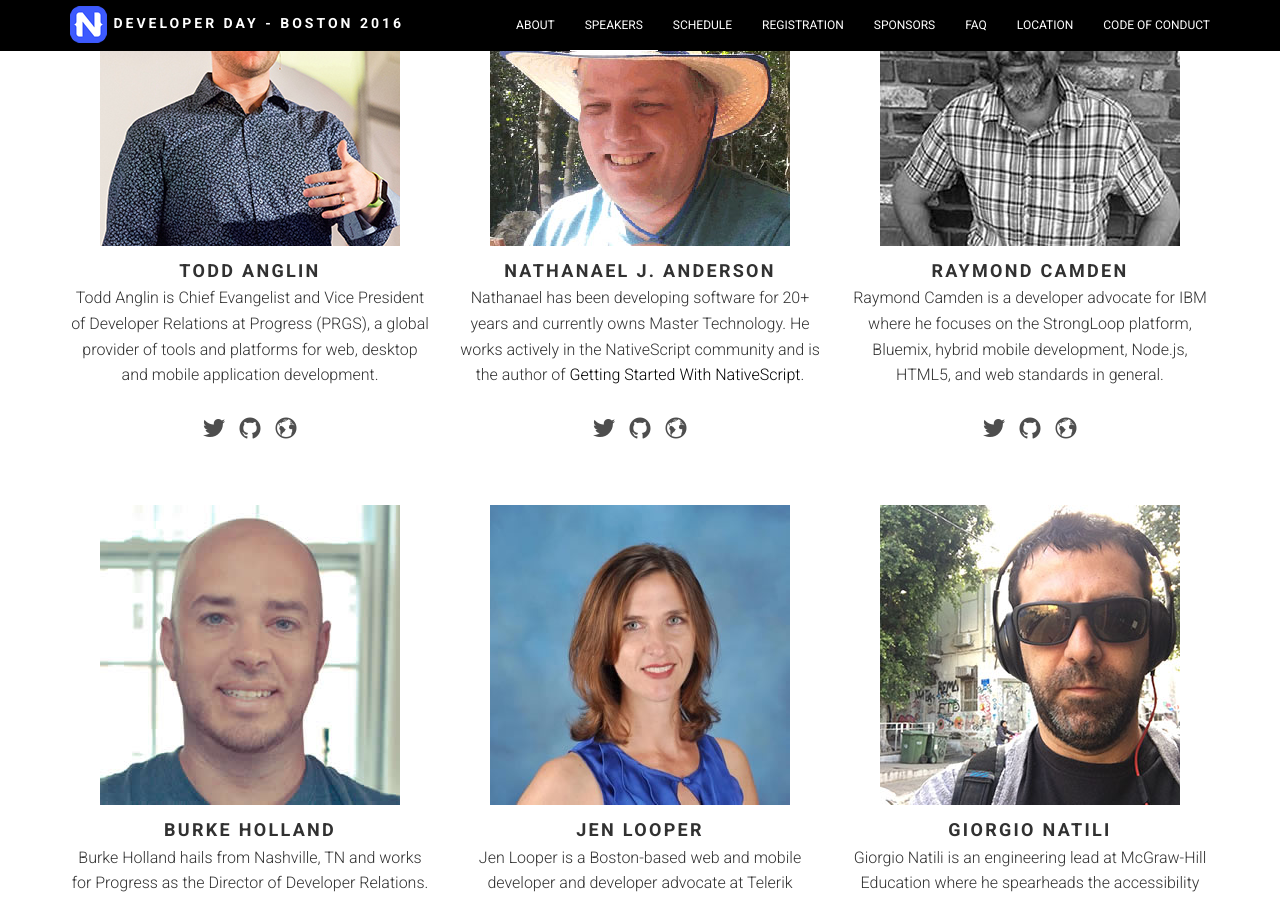
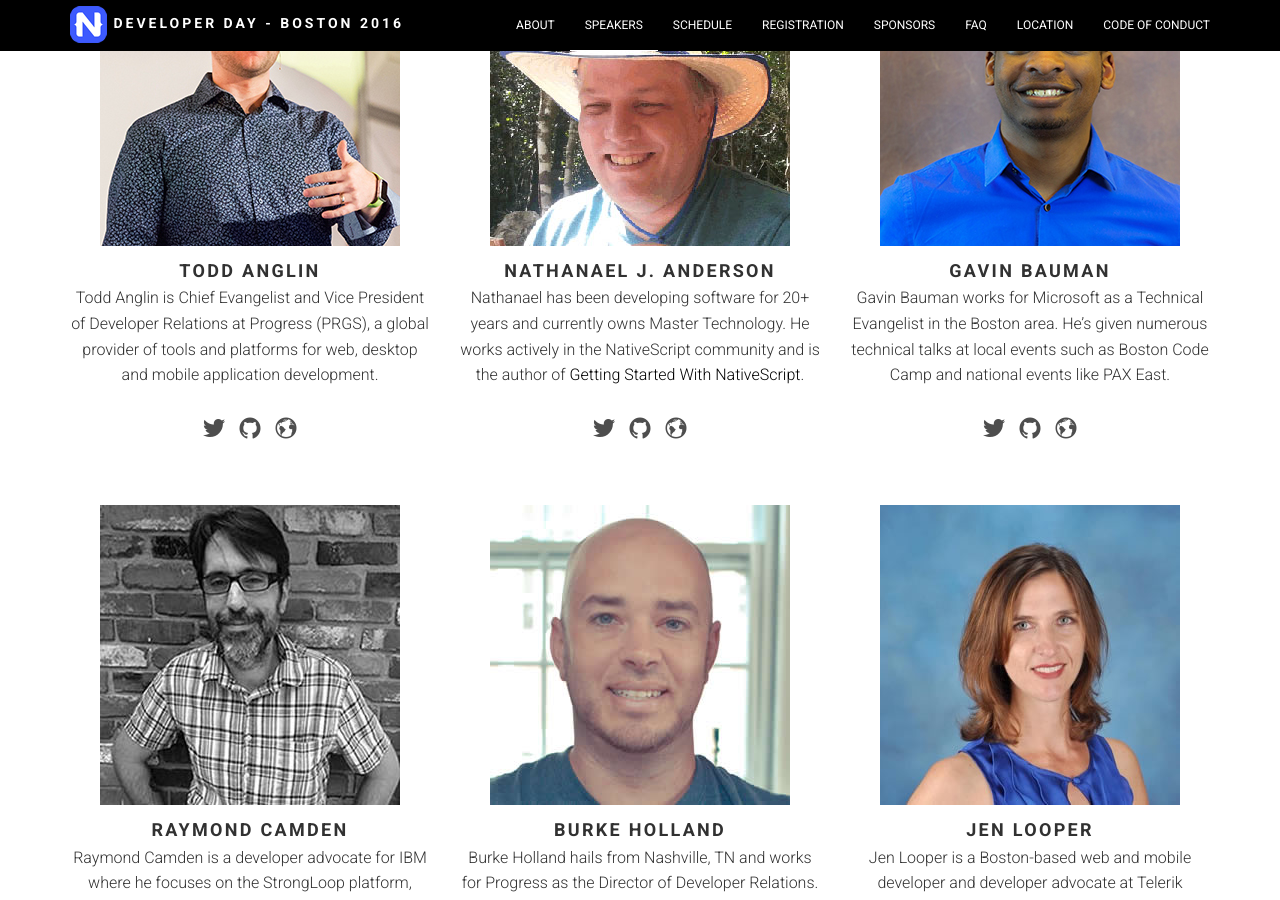
Before and after one commit to NativeScript/nativescript-developer-day, a Jekyll site: the page built from index.html, in a window 1280 px wide and 900 px high, scrolled down 2274 px. Built offline with Jekyll 4.4.1, drawn with Linux system fonts in a browser that asks for light colours; some web fonts are replaced; some of the changed text lies outside the part shown.

Commit message:
New speaker, session and sponsor

```diff
--- a/_data/schedule.yaml
+++ b/_data/schedule.yaml
@@ -35,30 +35,35 @@
             - name: "Burke Holland"
             - name: "Todd Anglin"
     -   title: "The Latest and Greatest in NativeScript"
-        start_time: "10:00am"
+        start_time: "9:45am"
         description: "In this session, TJ and Jen will demo and discuss the latest and greatest features in NativeScript, and how to use them to make your next app more awesome"
         speakers:
             - name: "TJ VanToll"
             - name: "Jen Looper"
+    -   title: "Visual Studio Code: Your New Editor"
+        start_time: "10:15am"
+        description: "Check out the latest and greatest new features rolled into Visual Studio Code, Microsoft’s free and cross-platform editor! Join Microsoft Technical Evangelist Gavin Bauman, as he details the latest and greatest new features in Visual Studio Code. Plan on learning about why VS Code is the best editor for building and debugging modern cloud, web, and mobile applications. Expect demos of  Power-User features, including debugging on-the-fly, intelliSense for your favorfite JS modules, and other editor hacks. He’ll also demonstrate the best new and popular extensions from the marketplace."
+        speakers:
+            - name: "Gavin Bauman"
     -   title: "Morning Break"
-        start_time: "10:30am"
+        start_time: "10:45am"
     -   title: "Why NativeScript Demands You Rethink Your Mobile Application Strategy"
-        start_time: "10:45am"
+        start_time: "11:00am"
         description: "NativeScript provides a radically different value proposition for building mobile apps for startups, enterprises, and any kind of SaaS company already using Angular 2. By removing the performance barrier for more complex mobile apps, NativeScript enables a new cross-channel application strategy that wasn’t available a year ago and is a game changer for many kinds of mobile applications. Join Nick as he shares lessons learned from dozens of mobile projects, including several NativeScript ones, over the last three years."
         speakers:
             - name: "Nick van Weerdenburg"
     -   title: "Angular Universal Tooling"
-        start_time: "11:15am"
+        start_time: "11:30am"
         description: "With great power comes great…complexity? You can do so many new and amazing things with Angular 2 that just aren't feasible with Angular 1, but the tool chain required to get it all working can be daunting. The mental hurdles to overcome can be even worse when you add Angular Universal to the mix and have to consider running your app on multiple platforms (i.e. in the browser, on the web server and on a mobile device). Fortunately, the Angular core team and many Angular 2 libraries (including Angular Universal) have started to place a much bigger emphasis on the CLI and simplifying the tool chain in order to make setup and maintenance much easier. In this talk, Jeff will go over how to set up a new Universal app using all this good stuff and discuss several supporting services that you should be using when you want to run your Angular 2 app in multiple environments."
         speakers:
             - name: "Jeff Whelpley"
     -   title: "Building a &quot;Real&quot; robot app with NativeScript"
-        start_time: "11:45am"
+        start_time: "12:00pm"
         description: "NativeScript is not limited to just building sleek and beautiful apps. Its versatility lets us go beyond the boundaries of a mobile screen and enter the &quot;cyber-brain&quot; of a MiP robot. In this talk you will see how to establish a connection with MiP robot (close cousin to the T-800) and how to create a NativeScript remote controller to move the robot around the stage. To do that we will use the MiP BLE Protocol to communicate with the machine via Bluetooth. We will also look into direct integration with the native iOS and Android SDKs and how to turn them into a cross platform module. You can expect to see a real robot controlled with a NativeScript app. After the session I will share the code with you, so that you could get your own robot to protect your desk at work."
         speakers:
             - name: "Sebastian Witalec"
     -   title: "Lunch"
-        start_time: "12:15pm"
+        start_time: "12:30pm"
     -   title: "Using the Microsoft Graph API to get Office 365 data in your mobile apps"
         start_time: "1:30pm"
         description: "With Microsoft’s advances made in the Office 365 programmability models and the recent release of Azure AD for B2C scenarios, it’s exciting to see how developers can use these new features to create compelling solutions, especially in the world of increasing demand for mobile capabilities. In this talk, Telerik Developer Expert Alex Ziskind will show you how you can build a native mobile application with NativeScript that calls into the newest iteration of Microsoft’s Graph API to fetch and update its data. We will explore Azure AD for authentication, as well as the single Graph API that can be used via a native SDK or via REST."
--- a/_data/speakers.yaml
+++ b/_data/speakers.yaml
@@ -10,6 +10,12 @@
     github: "NathanaelA"
     website: "http://master-technology.com/"
     bio: "Nathanael has been developing software for 20+ years and currently owns Master Technology. He works actively in the NativeScript community and is the author of [Getting Started With NativeScript](https://www.packtpub.com/web-development/getting-started-nativescript)."
+-   name: "Gavin Bauman"
+    photo: "gavinbauman.jpg"
+    twitter: "gavination2"
+    github: "gavination"
+    website: "http://theothergavin.net/"
+    bio: "Gavin Bauman works for Microsoft as a Technical Evangelist in the Boston area. He’s given numerous technical talks at local events such as Boston Code Camp and national events like PAX East."
 -   name: "Raymond Camden"
     photo: "raycamden.jpg"
     twitter: "raymondcamden"
--- a/_data/sponsors.yaml
+++ b/_data/sponsors.yaml
@@ -1,6 +1,9 @@
 -   name: "Progress Software"
     photo: "progress-logo.png"
     url: "https://www.progress.com/"
+-   name: "Microsoft"
+    photo: "microsoft-logo.jpg"
+    url: "http://microsoft.com"
 -   name: "Rangle.io"
     photo: "rangleio-logo.png"
     url: "http://rangle.io/"
```
Also changed, not shown: assets/images/speakers/gavinbauman.jpg (added), assets/images/sponsor/microsoft-logo.jpg (added), assets/images/thum_s/gavinbauman.jpg (added).
